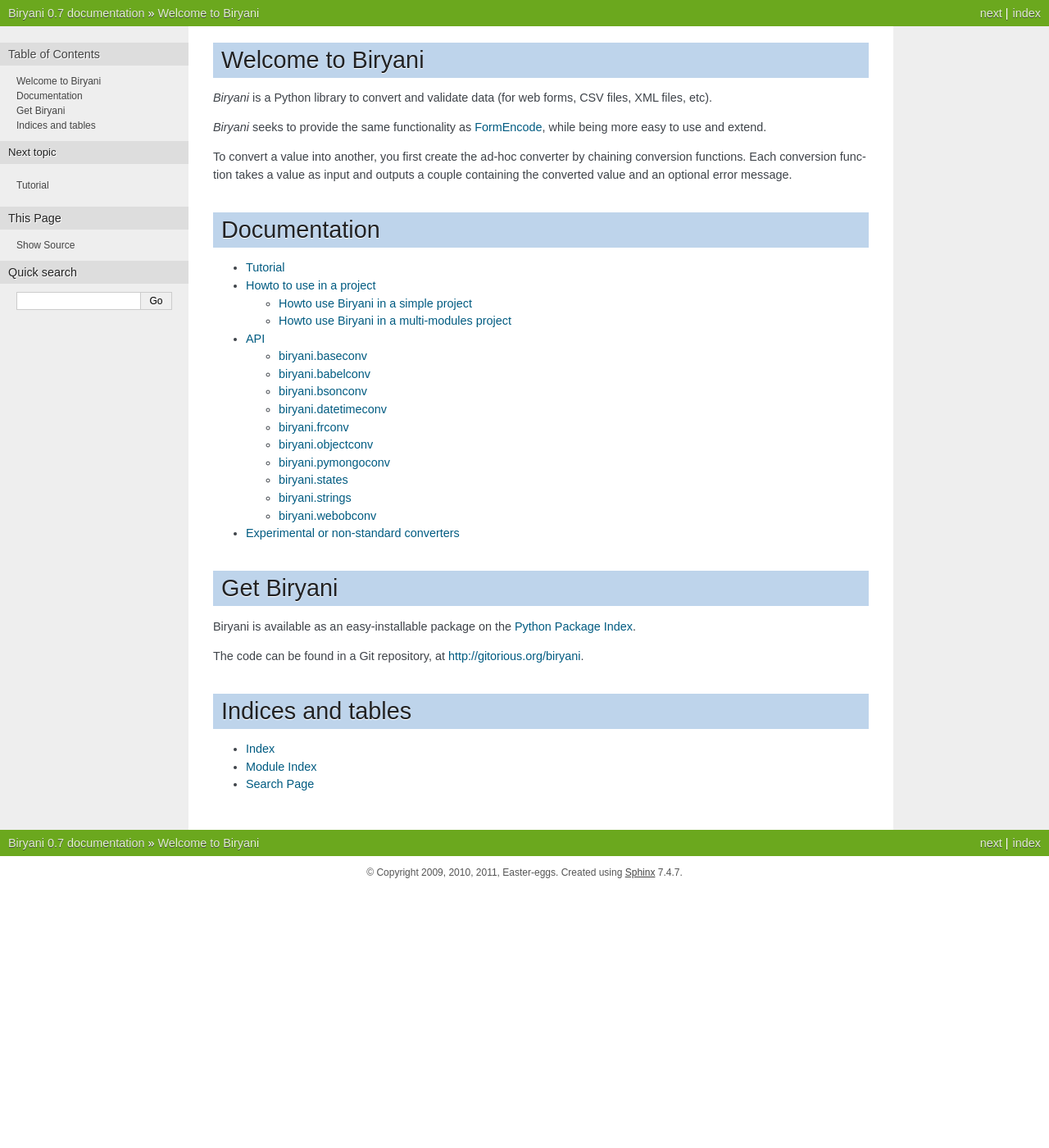
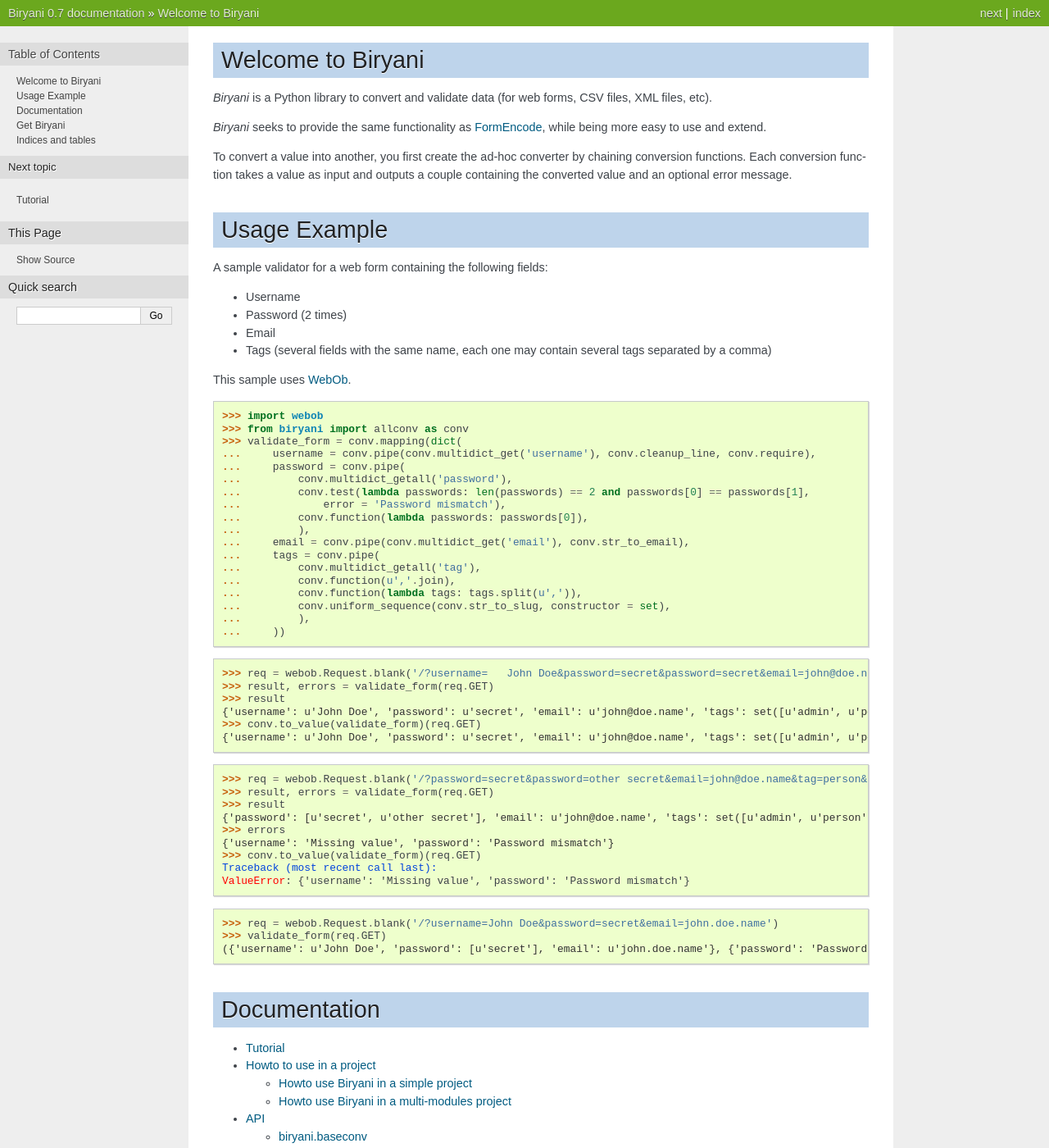
Before and after one commit to openfisca/biryani, a Sphinx documentation site: the page built from docs/source/index.rst, in a window 1280 px wide and 1400 px high. Shown: the whole window at 82% size. Built offline with Sphinx 7.4.7, drawn with Linux system fonts in a browser that asks for light colours.

Commit message:
Add example to doc.

```diff
--- a/docs/source/index.rst
+++ b/docs/source/index.rst
@@ -14,6 +14,59 @@
 *Biryani* seeks to provide the same functionality as `FormEncode <http://formencode.org/>`_, while being more easy to use and extend.
 
 To convert a value into another, you first create the ad-hoc converter by chaining conversion functions. Each conversion function takes a value as input and outputs a couple containing the converted value and an optional error message.
+
+
+Usage Example
+=============
+
+A sample validator for a web form containing the following fields:
+
+* Username
+* Password (2 times)
+* Email
+* Tags (several fields with the same name, each one may contain several tags separated by a comma)
+
+This sample uses `WebOb <http://webob.org/>`_.
+
+>>> import webob
+>>> from biryani import allconv as conv
+>>> validate_form = conv.mapping(dict(
+...     username = conv.pipe(conv.multidict_get('username'), conv.cleanup_line, conv.require),
+...     password = conv.pipe(
+...         conv.multidict_getall('password'),
+...         conv.test(lambda passwords: len(passwords) == 2 and passwords[0] == passwords[1],
+...             error = 'Password mismatch'),
+...         conv.function(lambda passwords: passwords[0]),
+...         ),
+...     email = conv.pipe(conv.multidict_get('email'), conv.str_to_email),
+...     tags = conv.pipe(
+...         conv.multidict_getall('tag'),
+...         conv.function(u','.join),
+...         conv.function(lambda tags: tags.split(u',')),
+...         conv.uniform_sequence(conv.str_to_slug, constructor = set),
+...         ),
+...     ))
+
+>>> req = webob.Request.blank('/?username=   John Doe&password=secret&password=secret&email=john@doe.name&tag=person&tag=user,ADMIN')
+>>> result, errors = validate_form(req.GET)
+>>> result
+{'username': u'John Doe', 'password': u'secret', 'email': u'john@doe.name', 'tags': set([u'admin', u'person', u'user'])}
+>>> conv.to_value(validate_form)(req.GET)
+{'username': u'John Doe', 'password': u'secret', 'email': u'john@doe.name', 'tags': set([u'admin', u'person', u'user'])}
+
+>>> req = webob.Request.blank('/?password=secret&password=other secret&email=john@doe.name&tag=person&tag=user,ADMIN')
+>>> result, errors = validate_form(req.GET)
+>>> result
+{'password': [u'secret', u'other secret'], 'email': u'john@doe.name', 'tags': set([u'admin', u'person', u'user'])}
+>>> errors
+{'username': 'Missing value', 'password': 'Password mismatch'}
+>>> conv.to_value(validate_form)(req.GET)
+Traceback (most recent call last):
+ValueError: {'username': 'Missing value', 'password': 'Password mismatch'}
+
+>>> req = webob.Request.blank('/?username=John Doe&password=secret&email=john.doe.name')
+>>> validate_form(req.GET)
+({'username': u'John Doe', 'password': [u'secret'], 'email': u'john.doe.name'}, {'password': 'Password mismatch', 'email': 'An email must contain exactly one "@"'})
 
 
 Documentation
```
